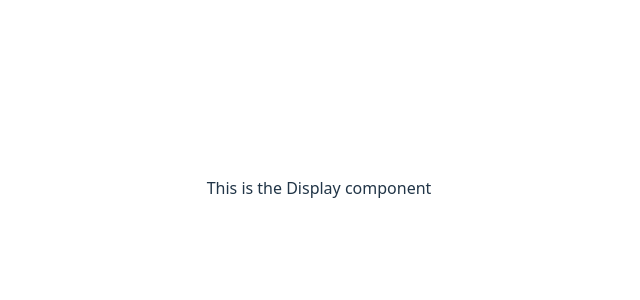
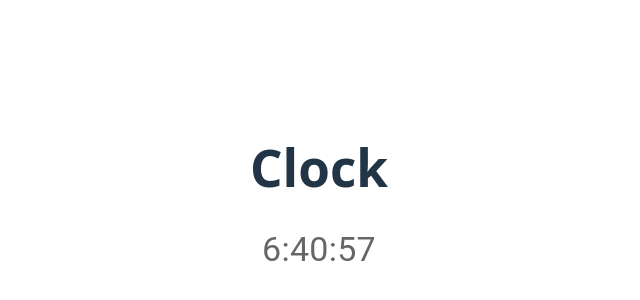
Before and after one commit to MikiyaShibuya/weather-kiosk, a React (Vite) app in the folder frontend/weather-kiosk/: page / in a window 1280 px wide. Shown: the part 212-512 px from the top of the page, without its empty margins (321-961 px from the left). Built offline with nearby package versions, Linux system fonts and the light colour scheme.

Commit message:
Add digital clock along with mui

```diff
--- a/frontend/weather-kiosk/package.json
+++ b/frontend/weather-kiosk/package.json
@@ -10,6 +10,9 @@
     "preview": "vite preview"
   },
   "dependencies": {
+    "@emotion/react": "^11.14.0",
+    "@emotion/styled": "^11.14.0",
+    "@mui/material": "^7.0.1",
     "@types/node": "^22.13.14",
     "react": "^19.0.0",
     "react-dom": "^19.0.0"
--- /dev/null
+++ b/frontend/weather-kiosk/src/Clock.tsx
@@ -0,0 +1,28 @@
+import { Typography } from '@mui/material';
+import { useEffect, useState } from 'react';
+
+
+export default function Clock() {
+  const [date, setDate] = useState(new Date());
+
+  useEffect(() => {
+    const interval = setInterval(() => {
+      // Force a re-render every second
+      setDate(new Date());
+    }, 1000);
+
+    return () => clearInterval(interval);
+  }, [setDate]);
+
+  const hours = date.getHours();
+  const minutes = date.getMinutes();
+  const seconds = date.getSeconds();
+
+  return (
+    <div>
+      <h1>Clock</h1>
+      <Typography variant="h4" color="text.secondary" align="center"
+      >{`${hours}:${minutes}:${seconds}`}</Typography>
+    </div>
+  );
+}
--- a/frontend/weather-kiosk/src/Display.tsx
+++ b/frontend/weather-kiosk/src/Display.tsx
@@ -1,3 +1,10 @@
-export default function Display(props: {}) {
-  return <>This is the Display component</>;
+import { Box } from '@mui/material';
+import Clock from './Clock';
+
+export default function Display() {
+  return (
+    <Box>
+      <Clock />
+    </Box>
+  );
 }
```
Also changed, not shown: 1 other file (tests, documents, lock files or other folders).
